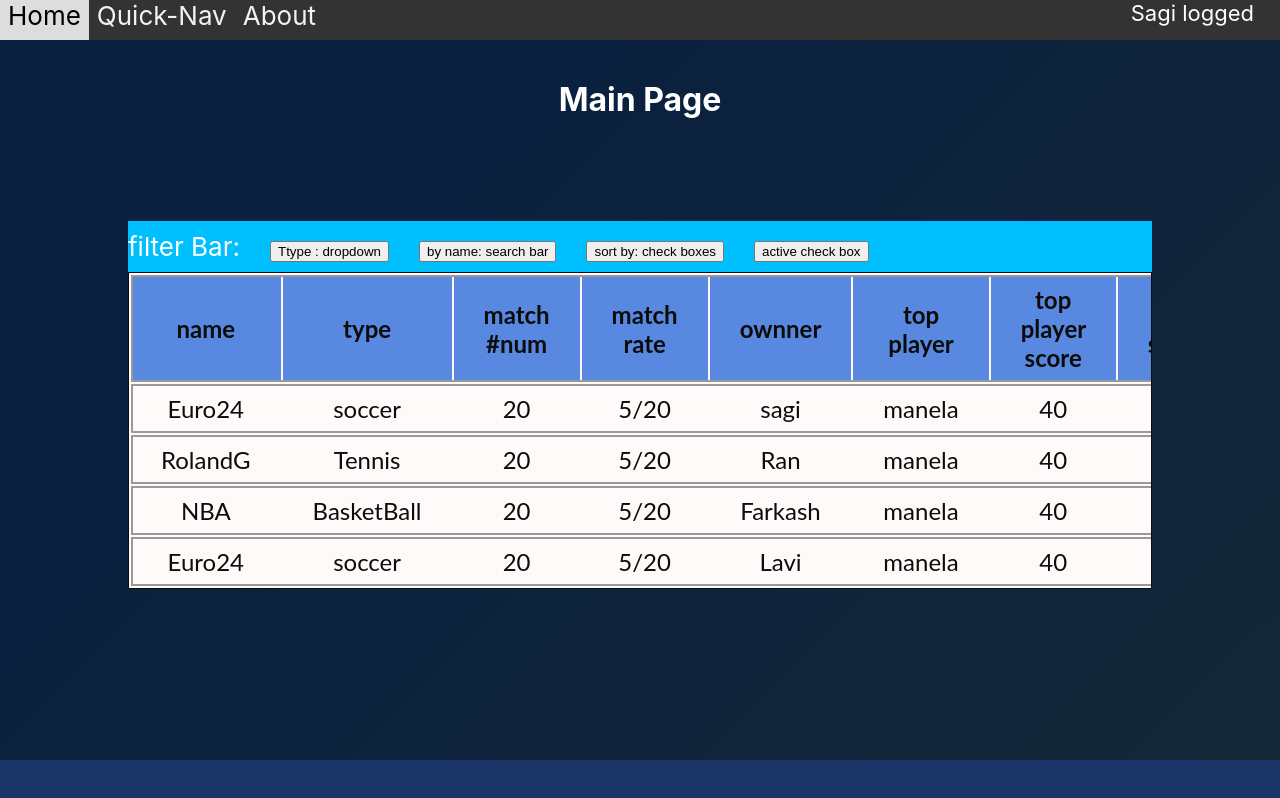
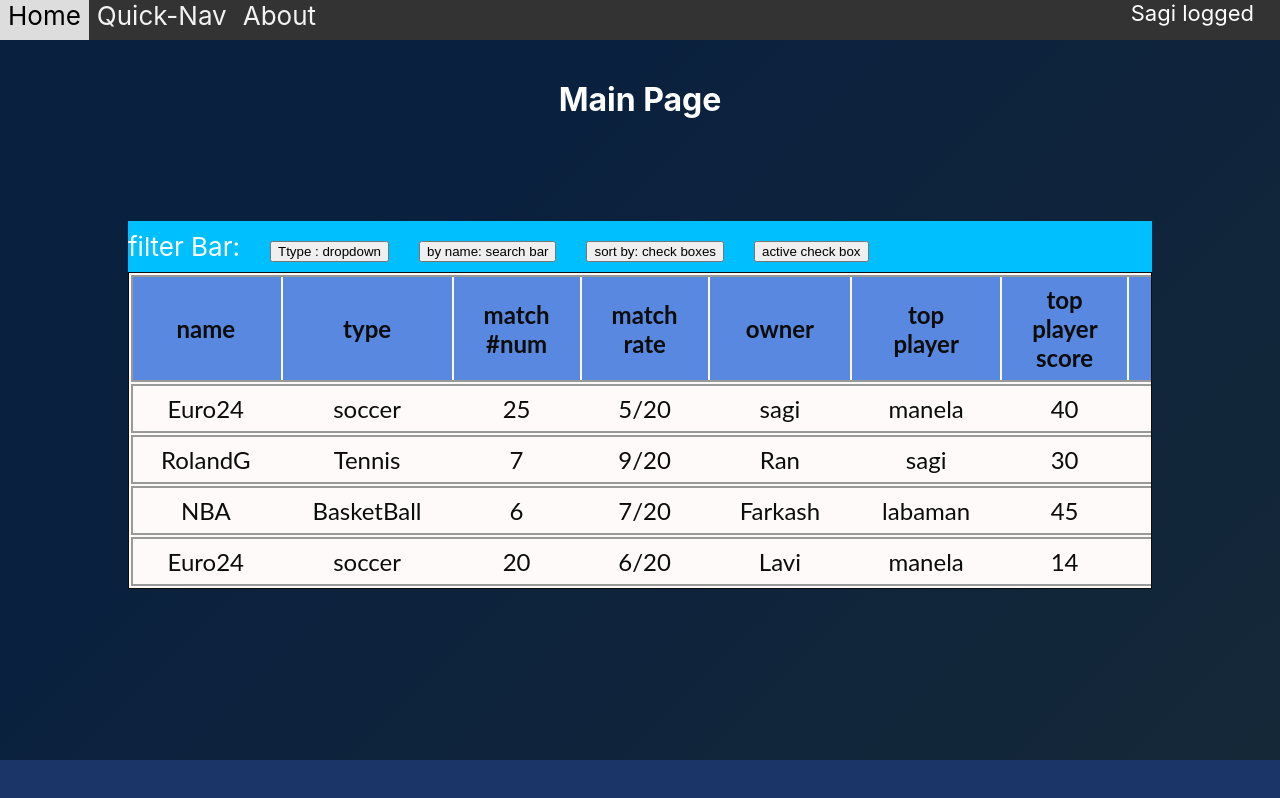
Before and after one commit to maneran/royal-rumbet, a React (Create React App) app in the folder royalrumbet_app/: page / in a window 1280 px wide. Built offline with nearby package versions, Linux system fonts and the light colour scheme.

Commit message:
code refactor + specific tormament page and nav

```diff
--- a/royalrumbet_app/src/App.js
+++ b/royalrumbet_app/src/App.js
@@ -19,9 +19,9 @@ function App() {
       </div>
       <div className='App-body'>
         <Switch>
-          <Route exact path="/" component={Tornaments}></Route>
-          <Route path="/torna:name" component={Tornamentsdetails}></Route>
-        </Switch>
+           <Route exact path="/" component={Tornaments}></Route>
+           <Route exact path="/torna:id" component={Tornamentsdetails}></Route>
+         </Switch>
           {/* <Login/> */}
           {/* <Tornaments/> */}
       </div>
--- /dev/null
+++ b/royalrumbet_app/src/components/table_gen.js
@@ -0,0 +1,74 @@
+import React ,{ Fragment } from 'react'
+
+import { useHistory } from "react-router-dom";
+
+import styles from './../styles/table.module.css'
+/**/
+function TableGen(props) {
+
+    /*
+        props should be:
+        columns = { colname: desc }
+        rows = {id : { colname: value }}
+    */
+
+
+    const th_vals = Object.keys(props.data.columns)
+    const td_vals = Object.keys(props.data.rows)
+    const history = useHistory();
+    console.log(th_vals)
+    console.log(td_vals)
+    const tds = td_vals.map((rowid,idx1)=> {
+
+        // done - by malvina
+        let td_vals_jsx = th_vals.map((colname,idx2) => {
+            // need a better error handle
+            // also consider using redirect
+            //also - consider using route in the rh and td it self
+            try {
+                (() => props.data.rows[Number(rowid)])()
+                // (() => props.data.rows[Number(rowid)][colname])()
+            }
+            catch {
+
+                (() => {alert('no such Patch');
+                        history.push('/');
+                        })()
+            }
+           return (
+            <td key={idx2}>{props.data.rows[Number(rowid)][colname]}</td>
+           )
+        })
+        /* ADD GET PARAMS FROM LOCATION - IF ACCESS IS FROM URK IT SELF */
+        /*will add a change route path to the url to generante the tornament details*/
+        return (
+                 <tr key={idx1} id={rowid} onClick={() => history.push('/torna' + rowid)} >
+                   {td_vals_jsx}
+                 </tr>
+        )
+    })
+
+    const ths = th_vals.map((coln, idx3) => {
+        return (
+            <th key={idx3}>{props.data.columns[coln]}</th>
+        )
+    })
+
+    return (
+
+
+        <Fragment>
+            <table className={styles.table}>
+                <thead>
+                <tr>
+                   {ths}
+                </tr>
+                </thead>
+                <tbody>
+                     {tds}
+                </tbody>
+            </table>
+        </Fragment>
+    )
+}
+export default TableGen
--- a/royalrumbet_app/src/components/topnavbar.js
+++ b/royalrumbet_app/src/components/topnavbar.js
@@ -1,12 +1,18 @@
 import React, { Component, Fragment } from 'react'
+import { Redirect } from "react-router-dom";
+
 import styles from './../styles/navbar.module.css'
+import { Link } from "react-router-dom";
 
 export default class Topnavbar extends Component {
+
+
     render() {
         return (
             <Fragment>
                 <div className={styles.topnav} id="myTopnav">
-                    <a href="#home" className="active">Home</a>
+                    <Link to="/">Home</Link>
+                    {/* <a href="#home" className="active" onClick={this.btnHandler}>Home</a> */}
                     <a href="#QuicNav">Quick-Nav</a>
                     <a href="#about">About</a>
                     <div className={styles.userlogged}>Sagi logged</div>
--- a/royalrumbet_app/src/components/tornamentgen.js
+++ /dev/null
@@ -1,52 +0,0 @@
-import React ,{ Fragment } from 'react'
-
-import { useHistory   } from "react-router-dom";
-
-import styles from './../styles/table.module.css'
-/**/
-function Torgen(props) {
-
-    const torKeys = Object.keys(props.data)
-    const history = useHistory();
-    const table = torKeys.map((torId,idx)=> {
-        let item = props.data[torId]
-
-        /*will add a change route path to the url to generante the tornament details*/
-        return (
-                <tr key={idx} id={item.name} onClick={() => history.push('/torna' + item.name)} >
-                    <td>{item.name}</td>
-                    <td>{item.type}</td>
-                    <td>{item.matchesamount}</td>
-                    <td>{item.matchesprog}</td>
-                    <td>{item.owner}</td>
-                    <td>{item.leadplayer}</td>
-                    <td>{item.leadscore}</td>
-                    <td>{item.yourscore}</td>
-                </tr>
-        )
-    })
-
-
-    return (
-        <Fragment>
-            <table className={styles.table}>
-                <thead>
-                <tr>
-                    <th>name</th>
-                    <th>type</th>
-                    <th>match #num</th>
-                    <th>match rate</th>
-                    <th>ownner</th>
-                    <th>top player</th>
-                    <th>top player score</th>
-                    <th>your score</th>
-                </tr>
-                </thead>
-                <tbody>
-                     {table}
-                </tbody>
-            </table>
-        </Fragment>
-    )
-}
-export default Torgen
--- /dev/null
+++ b/royalrumbet_app/src/dummyData/dummyData.js
@@ -0,0 +1,46 @@
+const dummyData = {
+        userId: 'sagi',
+        tordata: {
+            '123' : {
+                    name: 'Euro24',
+                    type: 'soccer',
+                    matchesamount: 25,
+                    matchesprog: '5/20',
+                    owner: 'sagi',
+                    leadplayer: 'manela',
+                    leadscore: 40,
+                    yourscore: 35,
+            },
+            '345' : {
+                    name: 'RolandG',
+                    type: 'Tennis',
+                    matchesamount: 7,
+                    matchesprog: '9/20',
+                    owner: 'Ran',
+                    leadplayer: 'sagi',
+                    leadscore: 30,
+                    yourscore: 30,
+            },
+            '678' : {
+                name: 'NBA',
+                type: 'BasketBall',
+                matchesamount: 6,
+                matchesprog: '7/20',
+                owner: 'Farkash',
+                leadplayer: 'labaman',
+                leadscore: 45,
+                yourscore: 15,
+            },
+            '901' : {
+                name: 'Euro24',
+                type: 'soccer',
+                matchesamount: 20,
+                matchesprog: '6/20',
+                owner: 'Lavi',
+                leadplayer: 'manela',
+                leadscore: 14,
+                yourscore: 13,
+            },
+        }
+    }
+    export default dummyData;
--- /dev/null
+++ b/royalrumbet_app/src/dummyData/dummyData2.js
@@ -0,0 +1,22 @@
+const dummyData2 = {
+    userId: 'sagi',
+    tordata: {
+        '123' : {
+                name: 'Euro24',
+                yourscore: 35,
+        },
+        '345' : {
+                name: 'RolandG',
+                yourscore: 30,
+        },
+        '678' : {
+            name: 'NBA',
+            yourscore: 15,
+        },
+        '901' : {
+            name: 'Euro24',
+            yourscore: 13,
+        },
+    }
+}
+export default dummyData2
--- a/royalrumbet_app/src/layout/pages/Tornaments.js
+++ b/royalrumbet_app/src/layout/pages/Tornaments.js
@@ -1,9 +1,21 @@
 import React, { Component , Fragment} from 'react'
 
 // import axios from 'axios';
-import Torgen from '../../components/tornamentgen'
+import TableGen from '../../components/table_gen'
 import styles from './../../styles/tornament.module.css'
 import Filterbar from './../../components/torfilterbat'
+import dummyData from './../../dummyData/dummyData'
+
+const tornamentTable = {
+                         name : 'name',
+                         type: 'type',
+                         matchesamount: 'match #num',
+                         matchesprog: 'match rate',
+                         owner: 'owner',
+                         leadplayer: 'top player',
+                         leadscore: 'top player score',
+                         yourscore:  'yourscore'
+                        }
 
 export default class Tornaments extends Component {
 
@@ -12,52 +24,6 @@ export default class Tornaments extends Component {
         will contain user details
         tormanent details per tornamet
     */
-    state = {
-        userId: 'sagi',
-        tordata: {
-            '123' : {
-                    name: 'Euro24',
-                    type: 'soccer',
-                    matchesamount: 20,
-                    matchesprog: '5/20',
-                    owner: 'sagi',
-                    leadplayer: 'manela',
-                    leadscore: 40,
-                    yourscore: 35,
-            },
-            '345' : {
-                    name: 'RolandG',
-                    type: 'Tennis',
-                    matchesamount: 20,
-                    matchesprog: '5/20',
-                    owner: 'Ran',
-                    leadplayer: 'manela',
-                    leadscore: 40,
-                    yourscore: 35,
-            },
-            '678' : {
-                name: 'NBA',
-                type: 'BasketBall',
-                matchesamount: 20,
-                matchesprog: '5/20',
-                owner: 'Farkash',
-                leadplayer: 'manela',
-                leadscore: 40,
-                yourscore: 35,
-            },
-            '901' : {
-                name: 'Euro24',
-                type: 'soccer',
-                matchesamount: 20,
-                matchesprog: '5/20',
-                owner: 'Lavi',
-                leadplayer: 'manela',
-                leadscore: 40,
-                yourscore: 35,
-            },
-        }
-    }
-
 
     componentDidMount = () => {
         /*
@@ -71,21 +37,23 @@ export default class Tornaments extends Component {
         //         const persons = res.data;
         //         this.setState({ persons });
         //         console.log(res.data)})
+        console.log(dummyData);
     }
 
-    componentDidUpdate(prevProps,prevState) {
-        console.log(prevState.userId,prevState.userId !== undefined)
-        if (prevState.userId !== undefined && prevState.userId !== this.state.userId) {
-            console.log(prevState.userId,this.state.userId)
-        }
-    }
+    // componentDidUpdate(prevProps,prevState) {
+    //     console.log(prevState.userId,prevState.userId !== undefined)
+    //     if (prevState.userId !== undefined && prevState.userId !== this.state.userId) {
+    //         console.log(prevState.userId,this.state.userId)
+    //     }
+    // }
 
     render() {
         return (
             <Fragment>
               <div className={styles.tornament_container}>
                 <Filterbar/>
-                <Torgen data={this.state.tordata}/>
+                <TableGen data={{columns: tornamentTable ,
+                                 rows: dummyData.tordata}}/>
               </div>
             </Fragment>
         )
--- a/royalrumbet_app/src/layout/pages/tornamentsdetails.js
+++ b/royalrumbet_app/src/layout/pages/tornamentsdetails.js
@@ -1,5 +1,14 @@
-import React, { Component } from 'react'
+import React, { Component, Fragment } from 'react'
 
+import TableGen from '../../components/table_gen'
+import dummyData2 from './../../dummyData/dummyData2'
+
+const cols = { name : 'name',
+               yourscore:  'yourscore'
+             }
+
+
+const rows = dummyData2
 
 class Tornamentsdetails extends Component {
 
@@ -8,15 +17,15 @@ class Tornamentsdetails extends Component {
         this.state = { counter: 0 };
     }
 
+    render() {
+        const torNames = this.props.match.params.id
+        console.log(rows.tordata[torNames])
 
-    render() {
-        const torName = this.props.match.params.name
-        console.log(this.props)
         return (
-            <div>
-               {/* {this.props.match.params} */}
-               im this contest {torName}
-            </div>
+            <Fragment>
+                <TableGen data={{columns: cols ,
+                    rows: {[torNames]: rows.tordata[torNames]}}}/>
+            </Fragment>
         )
     }
 }
```
